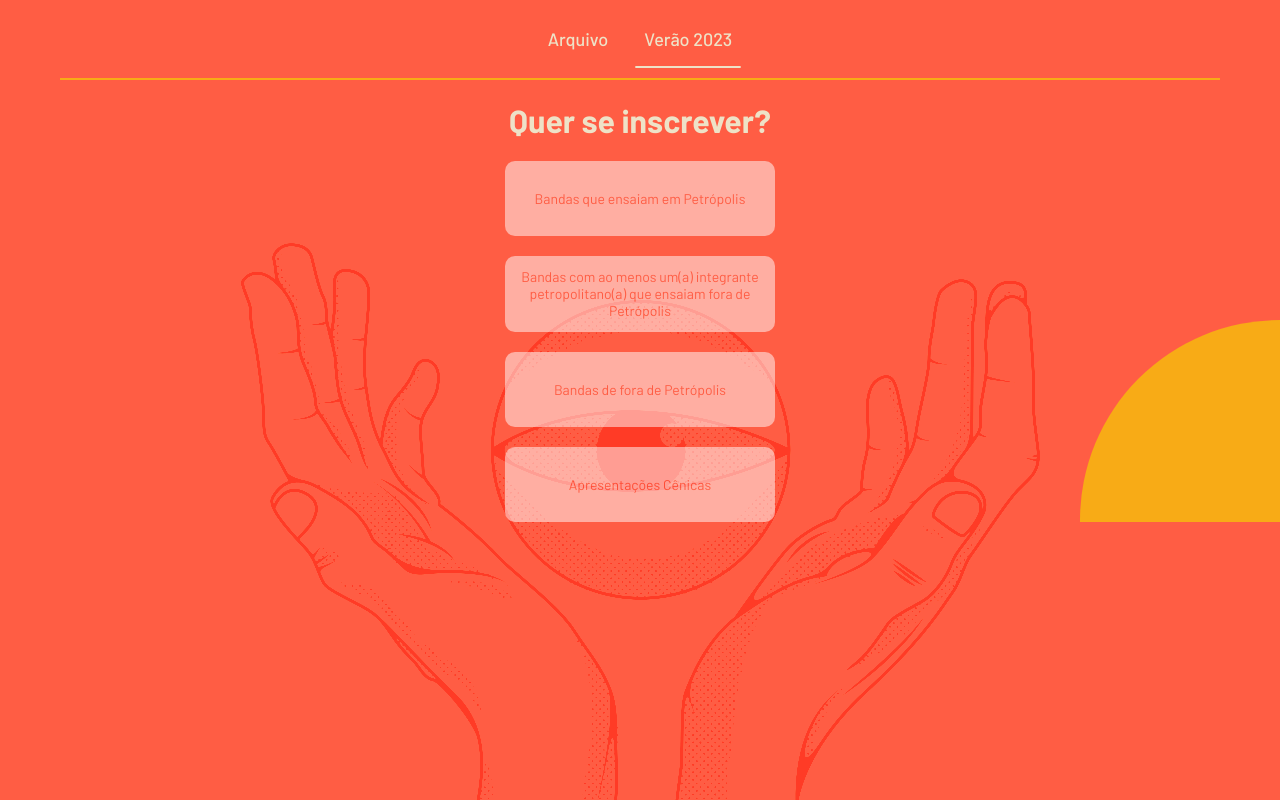
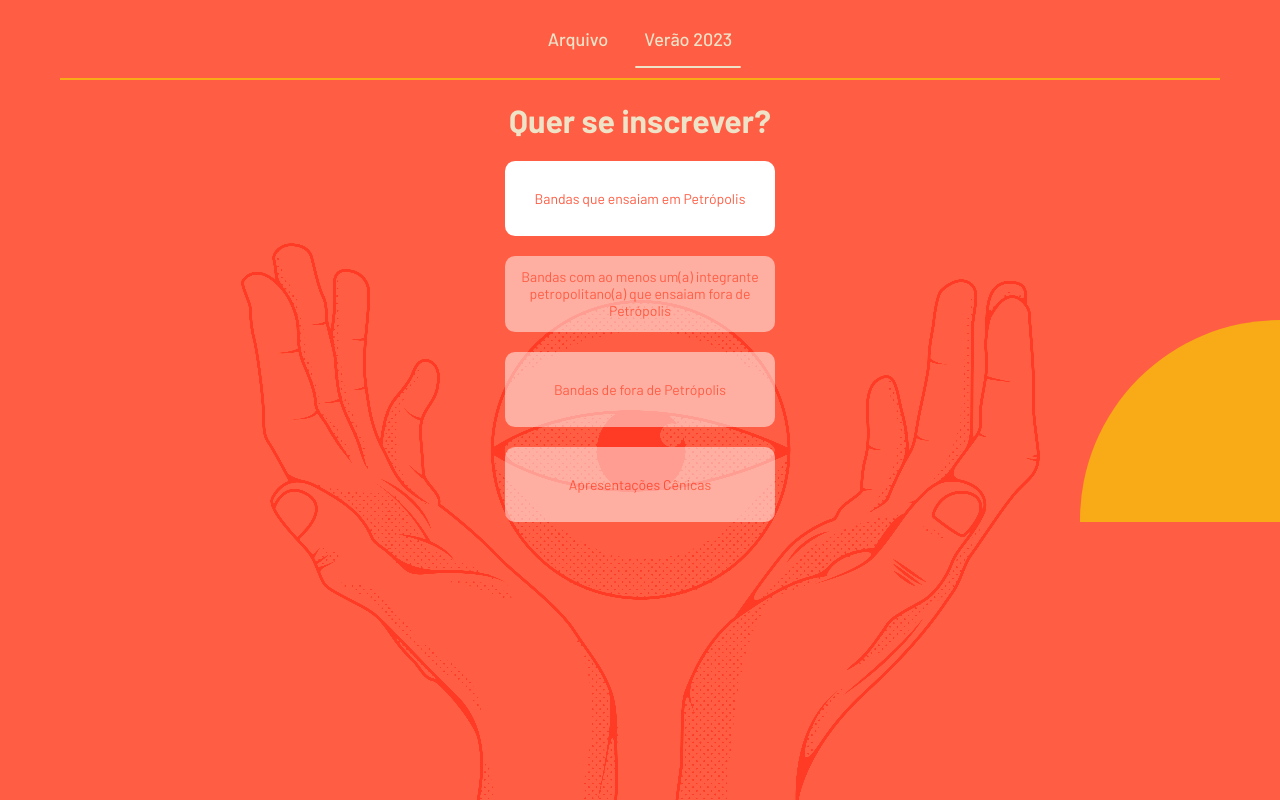
Before and after one commit to gechternachtv/sols, a Svelte app: page / in a window 1280 px wide. Built offline with nearby package versions, Linux system fonts and the light colour scheme.

Commit message:
Atualizar o Artistas.svelte

```diff
--- a/src/Artistas.svelte
+++ b/src/Artistas.svelte
@@ -1,6 +1,6 @@
 <h1>Quer se inscrever?</h1>
 
-<a class="soon" href="https://docs.google.com/forms/d/e/1FAIpQLSfWMVKOAYjieet9FOCay3vosWhtAUsZ6Fvppkwg9oLGTYVWmg/viewform">Bandas que ensaiam em Petrópolis</a>
+<a class="" href="https://docs.google.com/forms/d/15n-tQHFPQZ-bqpu0QfDdqNFfRhgqLZBbqqB41eLX3lQ">Bandas que ensaiam em Petrópolis</a>
 
 <a class="soon" href="https://docs.google.com/forms/d/1uEliajZrDXyFGnsuxgxEJV4NuxAvilWNSC3wLX2rIhI/viewform">Bandas com ao menos um(a) integrante petropolitano(a) que ensaiam fora de Petrópolis</a>
 
```
